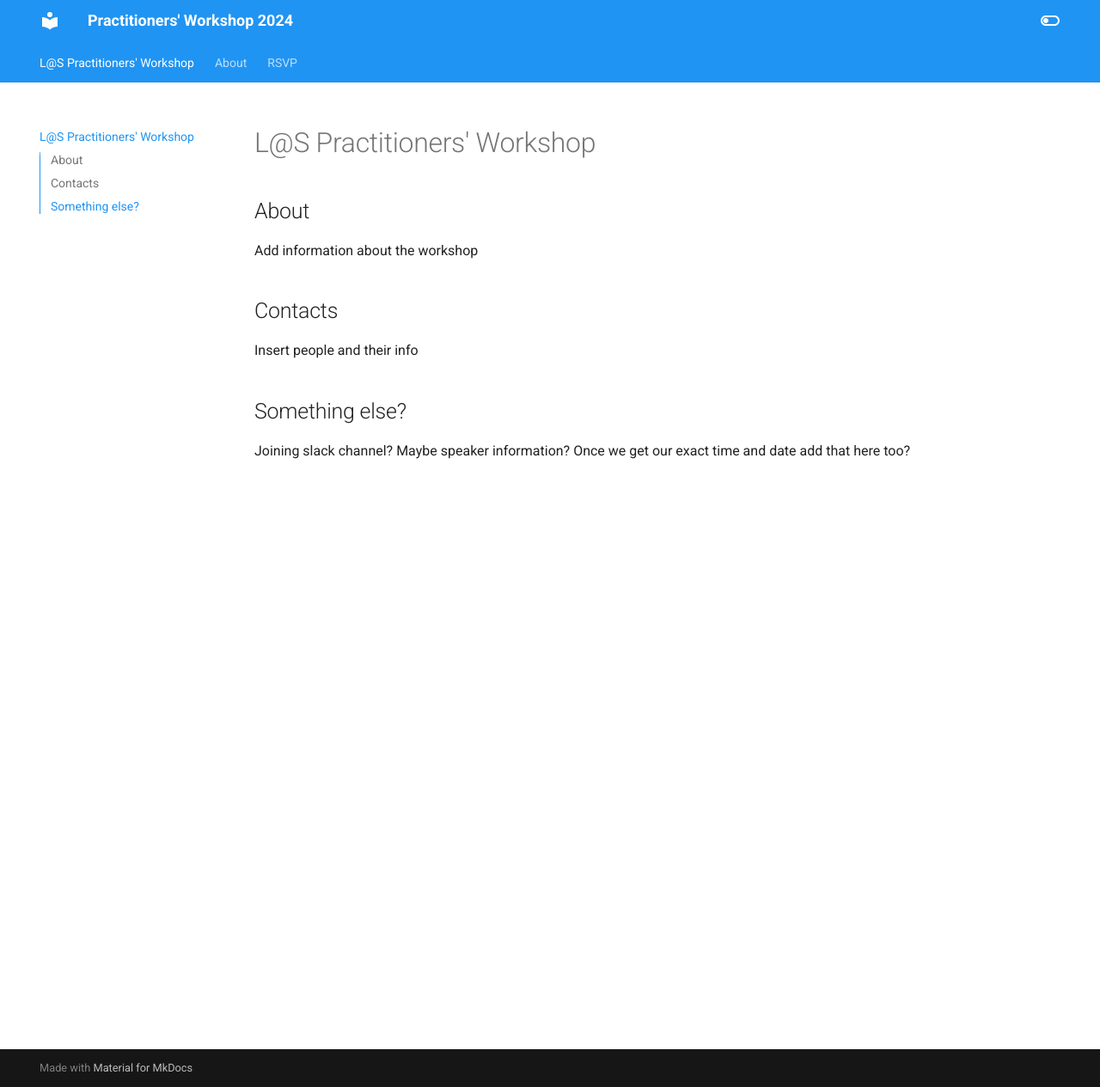
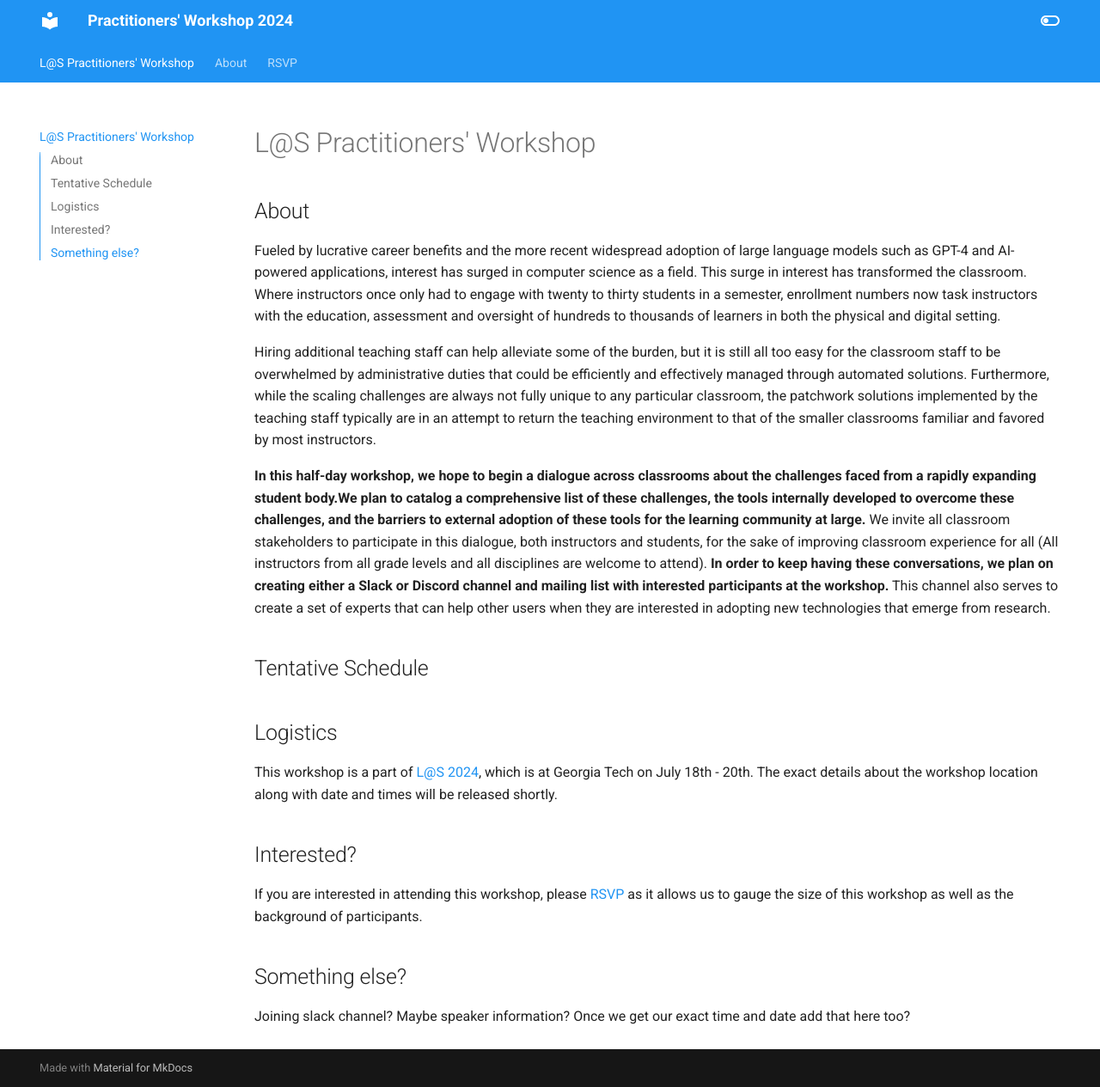
Before and after one commit to guru-desh/practitioners-workshop-2024, an MkDocs documentation site: the page built from docs/index.md, in a window 1280 px wide and 1265 px high. Shown: the whole window at 86% size. Built offline with MkDocs 1.6.1 and Material for MkDocs 9.7.7, drawn with Linux system fonts in a browser that asks for light colours.

Commit message:
update about section

```diff
--- a/docs/index.md
+++ b/docs/index.md
@@ -2,11 +2,21 @@
 
 ## About
 
-Add information about the workshop
+Fueled by lucrative career benefits and the more recent widespread adoption of large language models such as GPT-4 and AI-powered applications, interest has surged in computer science as a field. This surge in interest has transformed the classroom. Where instructors once only had to engage with twenty to thirty students in a semester, enrollment numbers now task instructors with the education, assessment and oversight of hundreds to thousands of learners in both the physical and digital setting.
 
-## Contacts
+Hiring additional teaching staff can help alleviate some of the burden, but it is still all too easy for the classroom staff to be overwhelmed by administrative duties that could be efficiently and effectively managed through automated solutions. Furthermore, while the scaling challenges are always not fully unique to any particular classroom, the patchwork solutions implemented by the teaching staff typically are in an attempt to return the teaching environment to that of the smaller classrooms familiar and favored by most instructors.
 
-Insert people and their info
+**In this half-day workshop, we hope to begin a dialogue across classrooms about the challenges faced from a rapidly expanding student body.We plan to catalog a comprehensive list of these challenges, the tools internally developed to overcome these challenges, and the barriers to external adoption of these tools for the learning community at large.** We invite all classroom stakeholders to participate in this dialogue, both instructors and students, for the sake of improving classroom experience for all (All instructors from all grade levels and all disciplines are welcome to attend). **In order to keep having these conversations, we plan on creating either a Slack or Discord channel and mailing list with interested participants at the workshop.** This channel also serves to create a set of experts that can help other users when they are interested in adopting new technologies that emerge from research.
+
+## Tentative Schedule
+
+## Logistics
+
+This workshop is a part of [L@S 2024](https://learningatscale.hosting.acm.org/las2024/), which is at Georgia Tech on July 18th - 20th. The exact details about the workshop location along with date and times will be released shortly.
+
+## Interested?
+
+If you are interested in attending this workshop, please [RSVP](./rsvp.md) as it allows us to gauge the size of this workshop as well as the background of participants.
 
 ## Something else?
 
```
